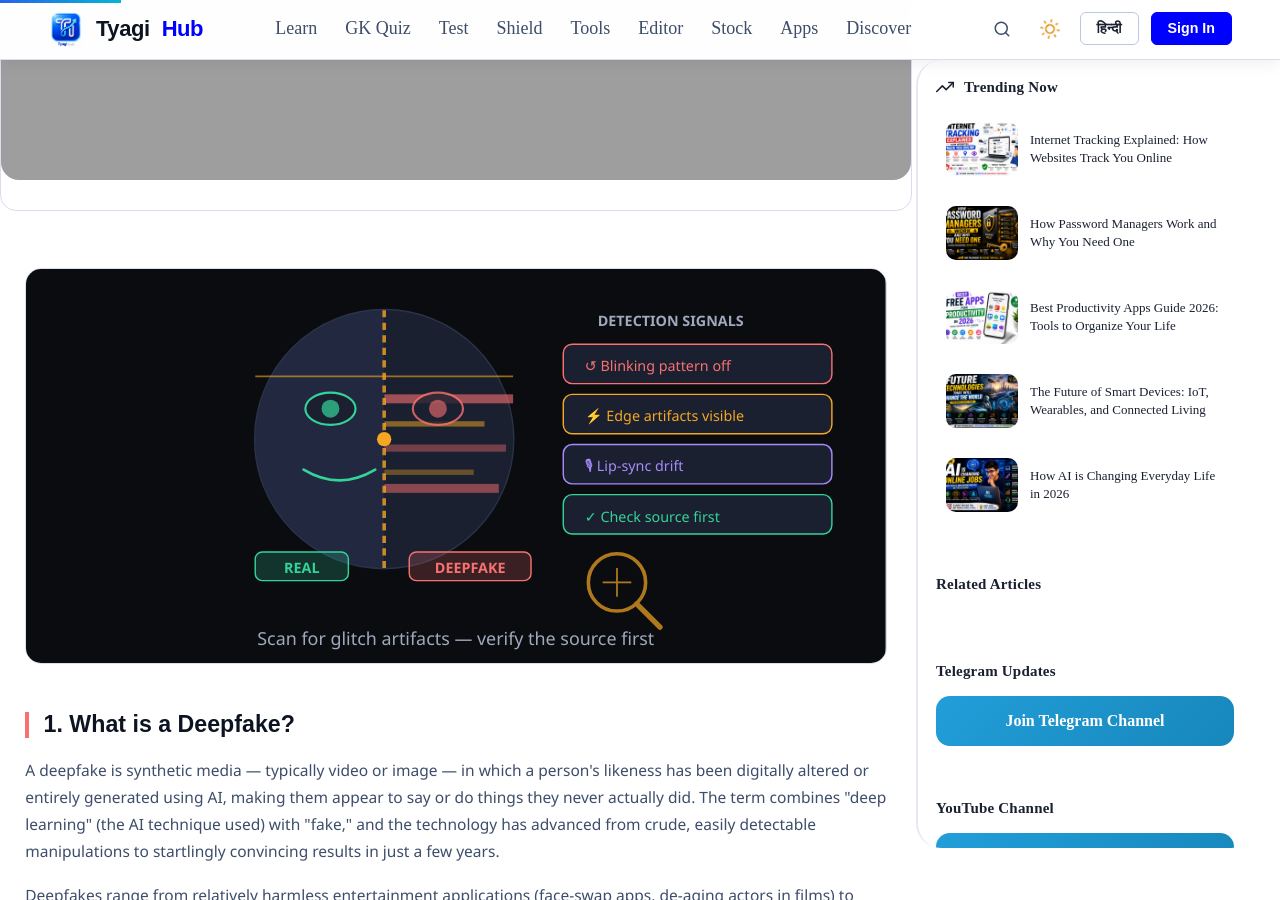
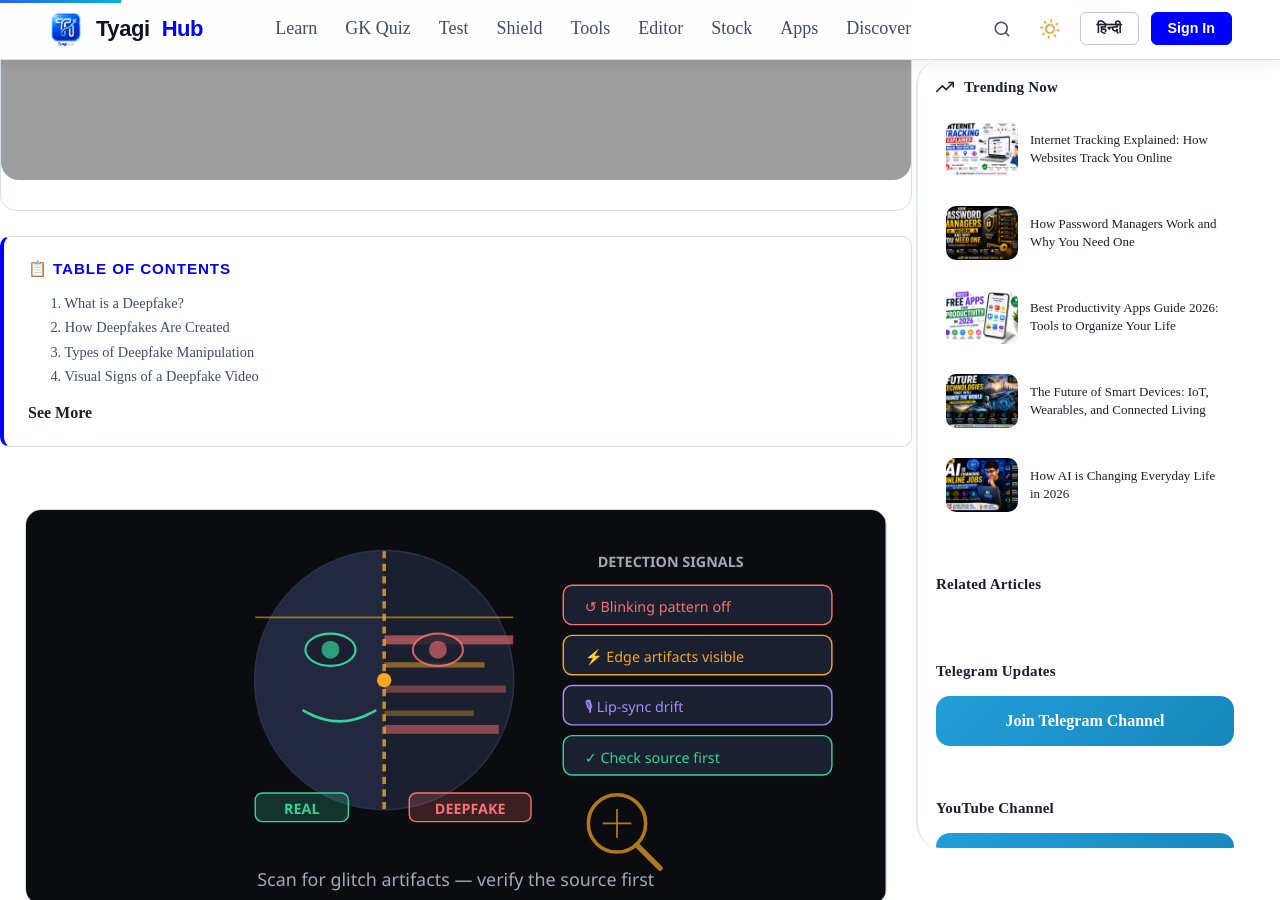
Before and after one commit to HimanshuTyagiJi/TyagiHub, a Jekyll site: the page built from _posts/2026-06-19-deepfake-detection-guide.html, in a window 1280 px wide and 900 px high, scrolled down 813 px. Built offline with Jekyll 4.4.1, drawn with Linux system fonts in a browser that asks for light colours; some of the changed text lies outside the part shown.

Commit message:
Update discover.html

```diff
--- a/_layouts/discover.html
+++ b/_layouts/discover.html
@@ -43,9 +43,6 @@ layout: default
 			</div>
 
 			{% endif %}
-
-		{{ content }}
-
 		{% if page.is_post %}
 			<div class="toc-box" style="margin-top: 20px; margin-bottom: 30px;">
 				<h3>📋 Table of Contents</h3>
@@ -76,6 +73,9 @@ layout: default
 				</label>
 			</div>
 		{% endif %}
+		{{ content }}
+
+
 
 		{% unless page.url == "/" or page.url == "/index.html" %}
 			{% if page.is_post %}
```
